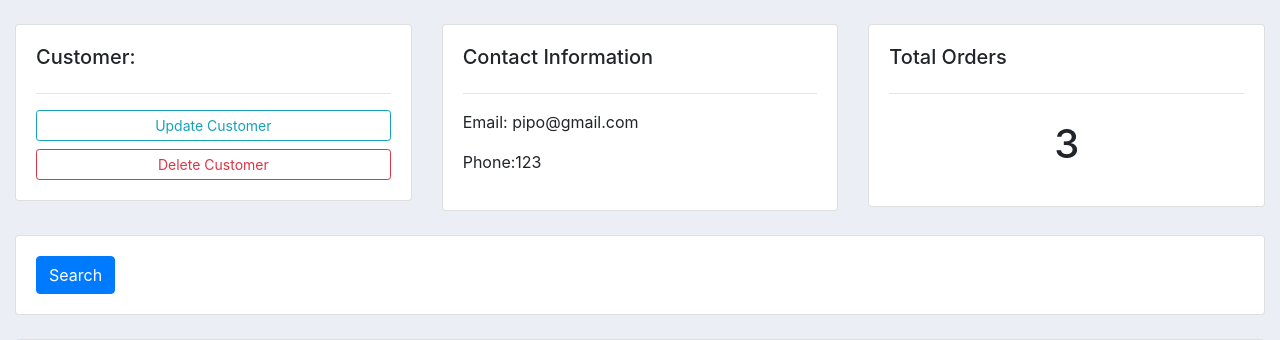
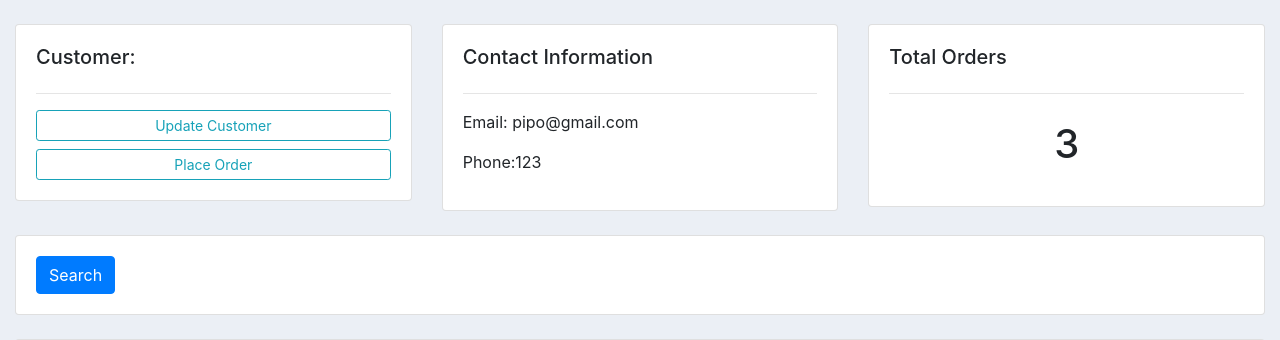
Before and after one commit to khyatigupta369/Customer-Relationship-Management, a Django app: page /customer/1/ in a window 1280 px wide. Shown: the part 56-396 px from the top of the page. Run offline with Django 4.2, Linux system fonts and the light colour scheme; data comes from the database, SQL or seed files in the repository; both versions use the stored data as it was after the commit; some libraries are stand-ins or nearby versions.

Commit message:
inline formset added

```diff
--- a/accounts/templates/accounts/customer.html
+++ b/accounts/templates/accounts/customer.html
@@ -10,7 +10,7 @@
 			<h5>Customer:</h5>
 			<hr>
 			<a class="btn btn-outline-info  btn-sm btn-block" href="">Update Customer</a>
-			<a class="btn btn-outline-danger  btn-sm btn-block" href="">Delete Customer</a>
+			<a class="btn btn-outline-info  btn-sm btn-block" href="{% url 'create_order' customer.id %}">Place Order</a>
 
 		</div>
 	</div>
--- a/accounts/templates/accounts/dashboard.html
+++ b/accounts/templates/accounts/dashboard.html
@@ -35,7 +35,7 @@
 		<h5>LAST 5 ORDERS</h5>
 		<hr>
 		<div class="card card-body">
-			<a class="btn btn-primary  btn-sm btn-block" href="{% url 'create_order'%}">Create Order</a>
+
 			<table class="table table-sm">
 				<tr>
 					<th>Product</th>
--- a/accounts/templates/accounts/order_form.html
+++ b/accounts/templates/accounts/order_form.html
@@ -8,8 +8,11 @@
 
 			<form action="" method="POST">
 				{% csrf_token %}
+				{{formset.management_form}}
+				{% for form in formset %}
 				{{form}}
-
+				<hr>
+				{% endfor %}
 				<input type="submit" name="Submit">
 			</form>
 
--- a/accounts/urls.py
+++ b/accounts/urls.py
@@ -10,7 +10,7 @@ urlpatterns = [
     path('products/', views.products, name = 'products'),
     path('customer/<str:pk>/', views.customer, name = 'customer'),
 
-    path('create_order', views.createOrder, name = 'create_order'),
+    path('create_order/<str:pk>/', views.createOrder, name = 'create_order'),
     path('update/<str:pk>/', views.updateOrder, name = 'update_order'),
     path('delete/<str:pk>/', views.deleteOrder, name = 'delete_order'),
 ]
--- a/accounts/views.py
+++ b/accounts/views.py
@@ -1,12 +1,12 @@
 from django.shortcuts import render, redirect
 from .models import *
 from .forms import OrderForm
+from django.forms import inlineformset_factory
+from .forms import OrderForm
+
 # Create your views here.
 def home(request):
     orders = Order.objects.all()
-
-
-
     total_orders = orders.count()
     delivered = orders.filter(status = 'Delivered').count()
     pending = orders.filter(status = 'Pending').count()
@@ -45,20 +45,29 @@ def products(request):
     return render(request, 'accounts/products.html', context)
 
 
-def createOrder(request):
+def createOrder(request, pk):
 
-    form = OrderForm()
+    # Customer = parent, Order = child, there can be many child orders for a customer.
+    # extra means the number of forms to pass
+    OrderFormSet = inlineformset_factory(Customer, Order, fields=('product', 'status'), extra = 5)
+    customer = Customer.objects.get(id=pk)
+
+    # form = OrderForm(initial={'customer' : customer})
+    # this allows for multiple forms inside a single form.
+    # queryset - only unfilled forms show up
+    formset = OrderFormSet(queryset=Order.objects.none(), instance=customer)
+
     # action = "" means send the data in the form through post method to the same url
     if(request.method == 'POST'):
         # print('Printing the Form data: ' + request.POST)
         # if the received data matched the model form type, and the form is valid, then save it to database
-        form = OrderForm(request.POST)
-        if form.is_valid():
-            form.save()
+        formset = OrderFormSet(request.POST, instance=customer)
+        if formset.is_valid():
+            formset.save()
             return redirect('/')
 
     context = {
-        'form' : form
+        'formset' : formset
     }
     return render(request, 'accounts/order_form.html', context)
 
```
Also changed, not shown: db.sqlite3, 1 other file.
